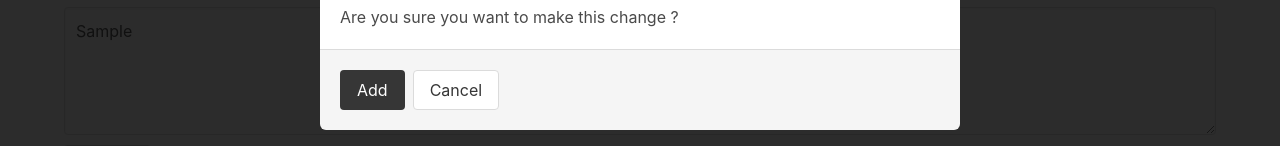
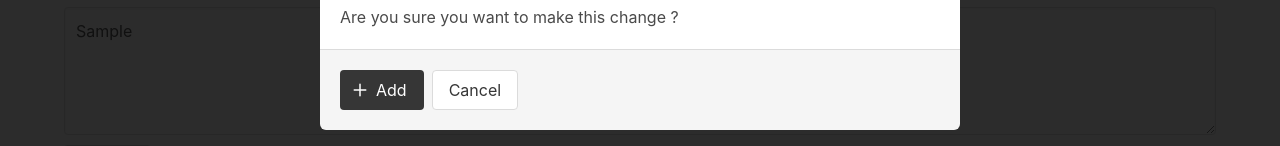
Before and after one commit to you97ssef/Vault, a Vue app: page /new-category in a window 1280 px wide. Both pictures are taken after typing "Sample", "Sample" into the empty fields and a click on the button "New". Shown: the part 375-521 px from the top of the page. Built offline with nearby package versions, Linux system fonts and the light colour scheme.

Commit message:
added colors and icons to the confirm button

```diff
--- a/src/components/Modal.vue
+++ b/src/components/Modal.vue
@@ -12,7 +12,17 @@
                 <p>Are you sure you want to make this change ?</p>
             </section>
             <footer class="modal-card-foot">
-                <button class="button is-dark" @click="submit()">{{ state.button }}</button>
+                <button class="button"
+                    :class="state.button == 'Delete' ? 'is-danger' : (state.button == 'Update' ? 'is-warning' : 'is-dark')"
+                    @click="submit()"
+                >
+                    <span class="icon">
+                        <i class="fa-regular fa-trash-can" v-if="state.button == 'Delete'"></i>
+                        <i class="fa-regular fa-plus" v-if="state.button == 'Add'"></i>
+                        <i class="fa-solid fa-pen-to-square" v-if="state.button == 'Update'"></i>
+                    </span>
+                    <span>{{ state.button }}</span>
+                </button>
                 <button class="button" @click="close()">Cancel</button>
             </footer>
         </div>
```
